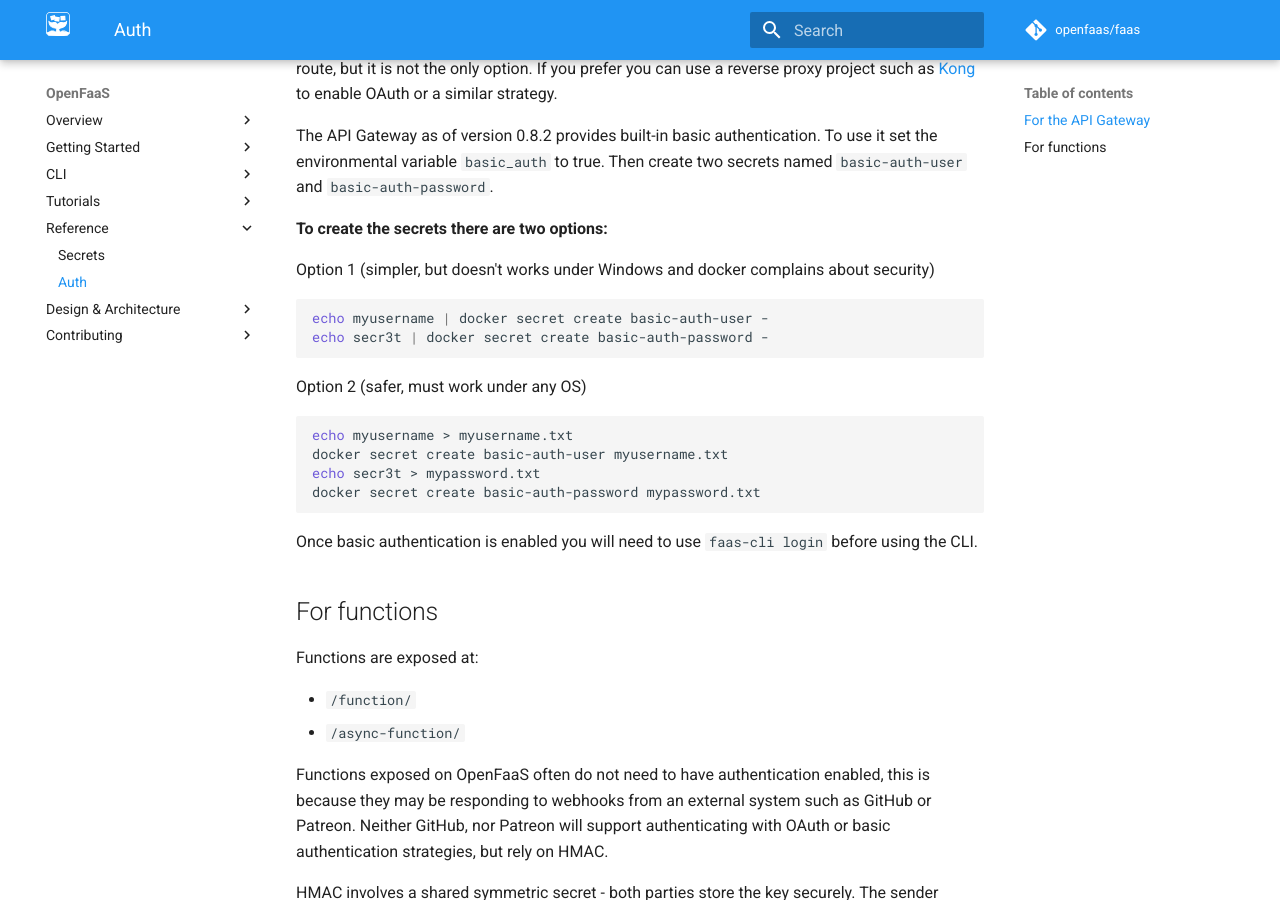
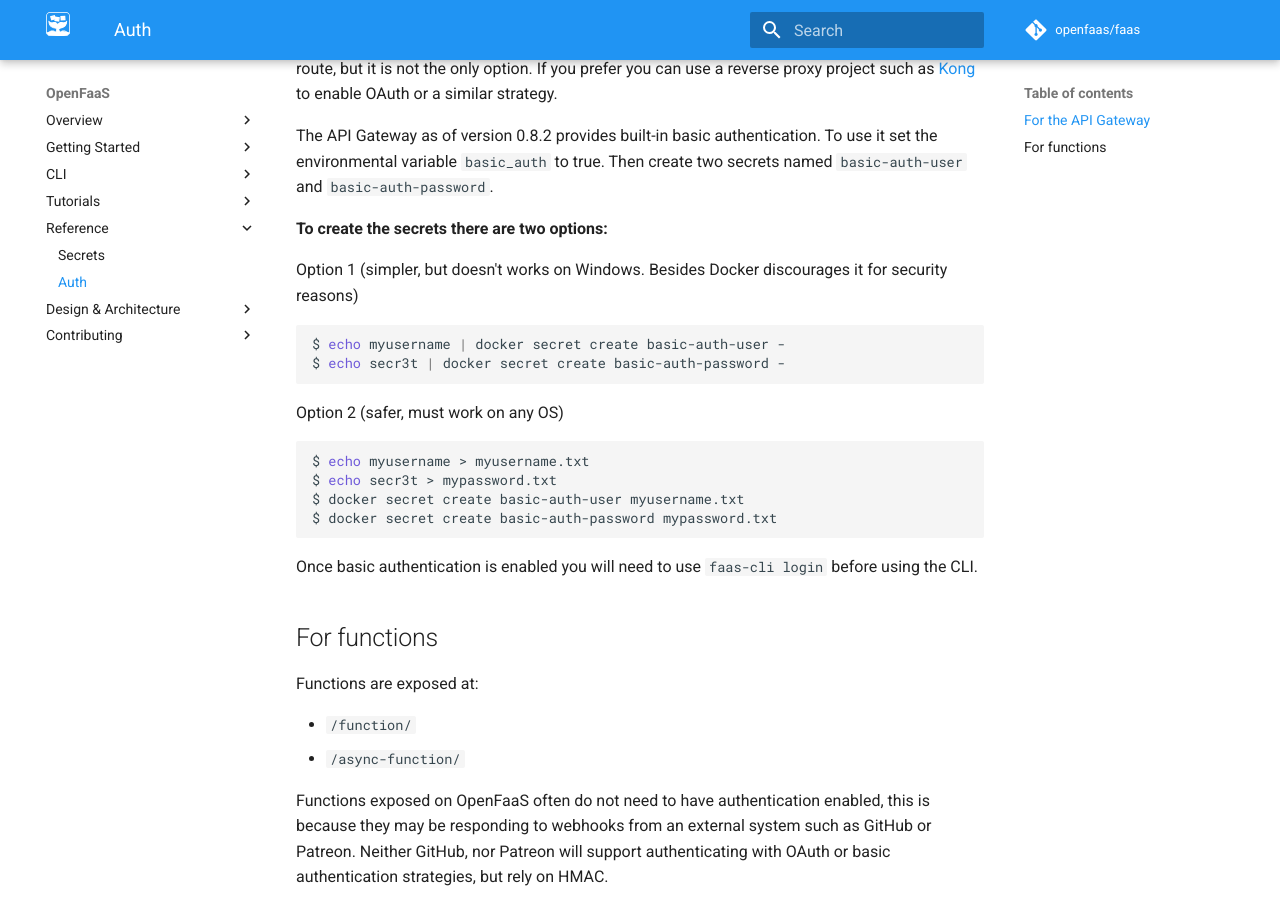
Before and after one commit to openfaas/docs, an MkDocs documentation site: the page built from docs/reference/authentication.md, in a window 1280 px wide and 900 px high, scrolled down 454 px. Built offline with MkDocs 1.6.1 and Material for MkDocs 9.7.7, drawn with Linux system fonts in a browser that asks for light colours; comment, search, counter and statistics services are not loaded; old or Windows-style settings are respelled for this version of MkDocs.

Commit message:
Preppend comands with $, corrected some typos
Signed-off-by: padiazg <padiazg@gmail.com>

````diff
--- a/docs/reference/authentication.md
+++ b/docs/reference/authentication.md
@@ -16,18 +16,18 @@ The API Gateway as of version 0.8.2 provides built-in basic authentication. To u
 
 **To create the secrets there are two options:**
 
-Option 1 (simpler, but doesn't works under Windows and docker complains about security)
+Option 1 (simpler, but doesn't works on Windows. Besides Docker discourages it for security reasons)
 ```bash
-echo myusername | docker secret create basic-auth-user -
-echo secr3t | docker secret create basic-auth-password -
+$ echo myusername | docker secret create basic-auth-user -
+$ echo secr3t | docker secret create basic-auth-password -
 ```
 
-Option 2 (safer, must work under any OS)
+Option 2 (safer, must work on any OS)
 ```bash
-echo myusername > myusername.txt
-docker secret create basic-auth-user myusername.txt
-echo secr3t > mypassword.txt
-docker secret create basic-auth-password mypassword.txt
+$ echo myusername > myusername.txt
+$ echo secr3t > mypassword.txt
+$ docker secret create basic-auth-user myusername.txt
+$ docker secret create basic-auth-password mypassword.txt
 ```
 
 Once basic authentication is enabled you will need to use `faas-cli login` before using the CLI.
````
